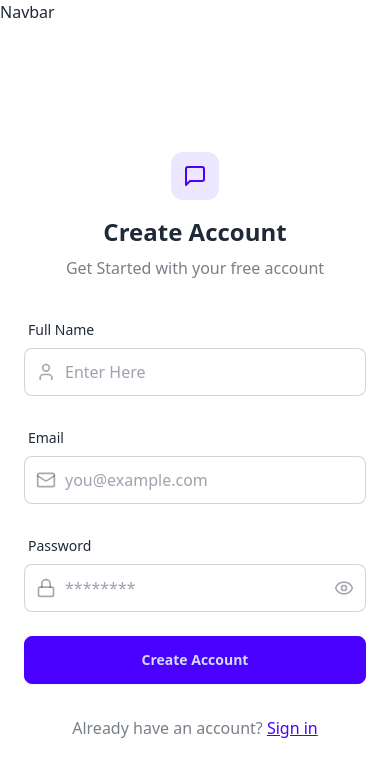
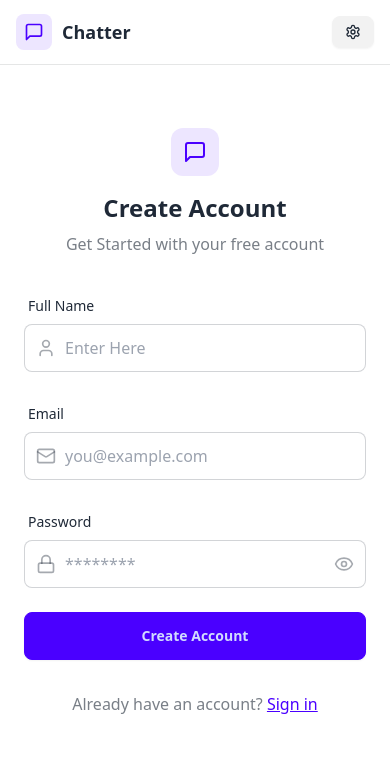
Before and after one commit to shivxm7/chat-app, a React (Vite) app in the folder frontend/: page /signup in a window 390 px wide. Shown: the top 776 px of the page. Built offline with nearby package versions, Linux system fonts and the light colour scheme; no server answers.

Commit message:
Adding logout functanality

```diff
--- a/frontend/src/components/Navbar.jsx
+++ b/frontend/src/components/Navbar.jsx
@@ -1,7 +1,60 @@
 import React from "react";
+import { useAuthStore } from "../store/useAuthStore";
+import { Settings, MessageSquare, User, LogOut } from "lucide-react";
+import { Link } from "react-router-dom";
 
 const Navbar = () => {
-  return <div>Navbar</div>;
+  const { logout, authUser } = useAuthStore();
+  return (
+    <header className="bg-base-100 border-b border-base-300 fixed w-full top-0 z-10 backdrop-blur-lg bg-base-100/80">
+      <div className="container mx-auto px-4 h-16">
+        <div className="flex items-center justify-between h-full">
+          {/* logo */}
+          <div className="flex items-center gap-8">
+            <Link
+              to="/"
+              className="flex items-center gap-2.5 hover:opacity-70 transition-all"
+            >
+              <div className="w-9 h-9 rounded-lg bg-primary/10 flex items-center justify-center">
+                <MessageSquare className="w-5 h-5 text-primary" />
+              </div>
+              <h1 className="text-lg font-bold">Chatter</h1>
+            </Link>
+          </div>
+
+          {/* setting */}
+          <div className="flex items-center gap-2">
+            <Link
+              to={"/settings"}
+              className="btn btn-sm gap-2 transition-colors"
+            >
+              <Settings className="size-4" />
+              <span className="hidden sm:inline">Settings</span>
+            </Link>
+
+            {/* Profile & logout for AUth user */}
+            {authUser && (
+              <>
+                <div className="flex items-center gap-2">
+                  <Link
+                    to={"/profile"}
+                    className="btn btn-sm gap-2 transition-colors"
+                  >
+                    <User className="size-4" />
+                    <span className="hidden sm:inline">Profile</span>
+                  </Link>
+                </div>
+                <button className="flex items-center gap-2" onClick={logout}>
+                  <LogOut className="size-4" />
+                  <span className="hidden sm:inline">Logout</span>
+                </button>
+              </>
+            )}
+          </div>
+        </div>
+      </div>
+    </header>
+  );
 };
 
 export default Navbar;
--- a/frontend/src/store/useAuthStore.js
+++ b/frontend/src/store/useAuthStore.js
@@ -37,4 +37,13 @@ export const useAuthStore = create((set) => ({
       set({ isSigningUp: false });
     }
   },
+
+  logout: async () => {
+    try {
+      const res = await axiosInstance.post("/auth/logout");
+      set({ authUser: null });
+    } catch (error) {
+      toast.error(error.response.data.message);
+    }
+  },
 }));
```
